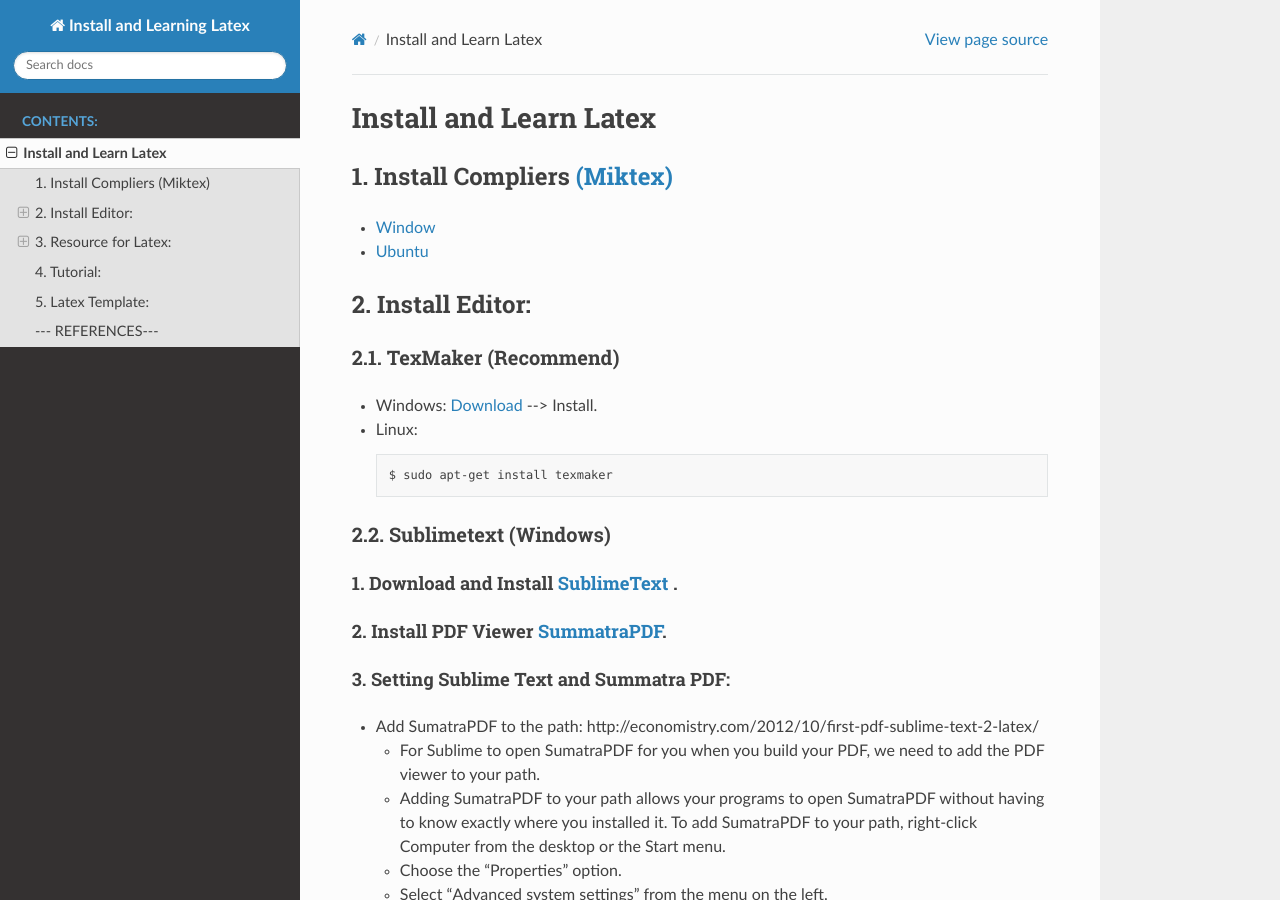
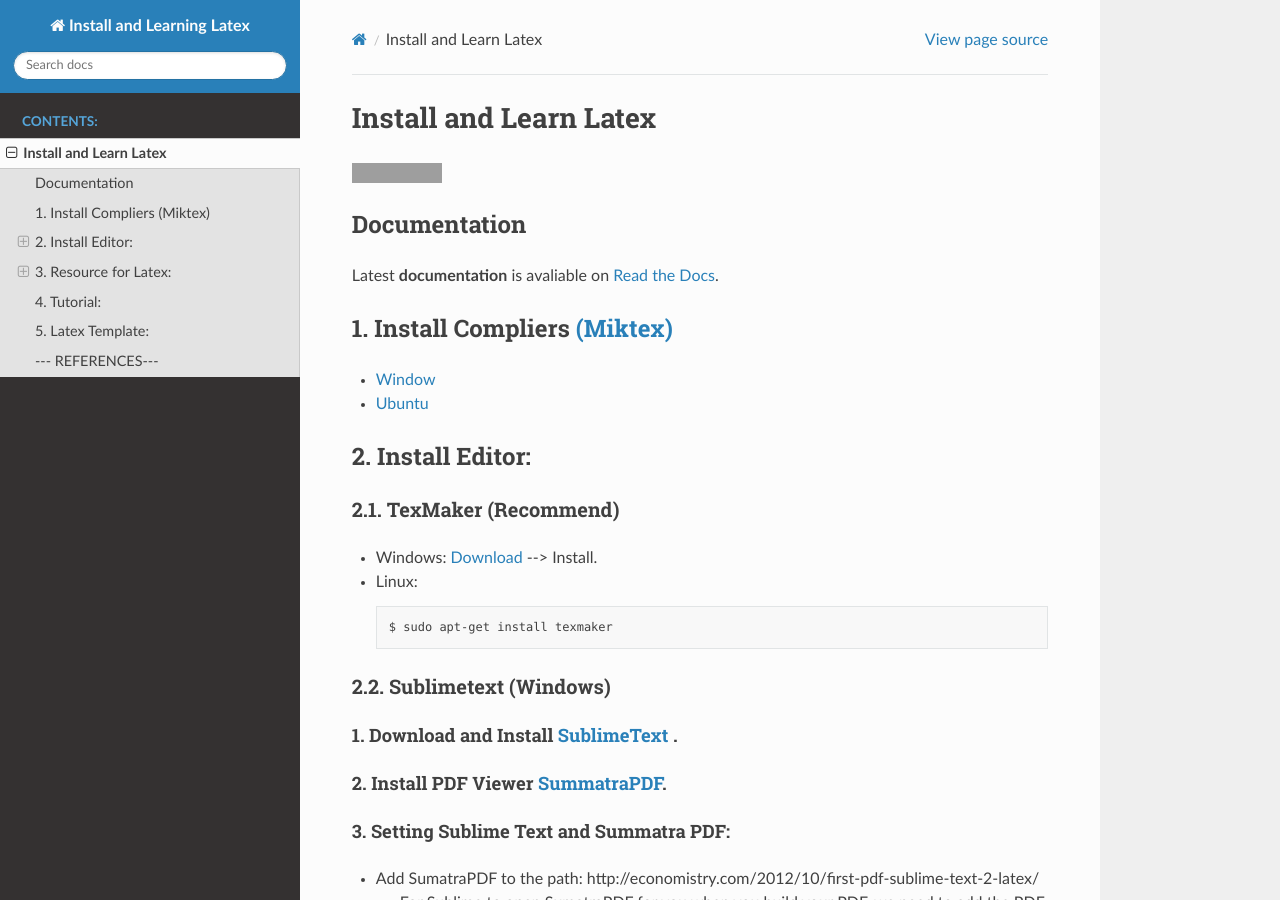
Before and after one commit to dongdosju/Learning_Latex, a Sphinx documentation site: the page built from docs/Install_Latex.md, in a window 1280 px wide and 900 px high. Built offline with Sphinx 7.4.7 and the Read the Docs theme 2.0.0, drawn with Linux system fonts in a browser that asks for light colours; grey boxes are pictures that could not be loaded.

Commit message:
Update Install_Latex.md

```diff
--- a/docs/Install_Latex.md
+++ b/docs/Install_Latex.md
@@ -1,4 +1,9 @@
 # Install and Learn Latex
+[![Documentation Status](https://readthedocs.org/projects/pip/badge/?version=stable)](http://pip.pypa.io/en/stable/?badge=stable)
+
+Documentation
+-------------
+Latest **documentation** is avaliable on [Read the Docs](https://learning-latex.readthedocs.io/en/latest/).
 
 ## 1. Install Compliers [(Miktex)](https://miktex.org/)
 - [Window](https://miktex.org/howto/install-miktex)
```
